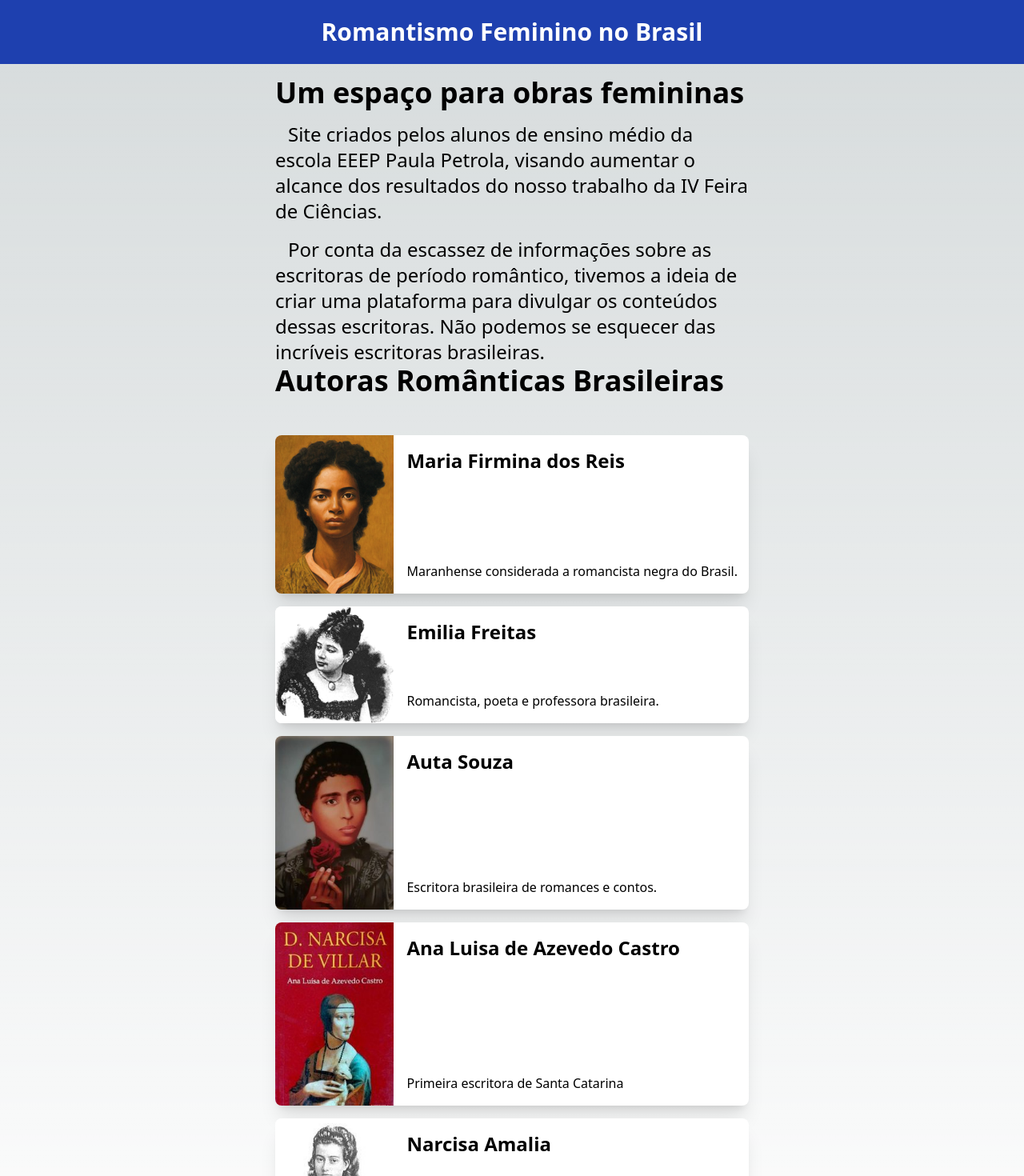
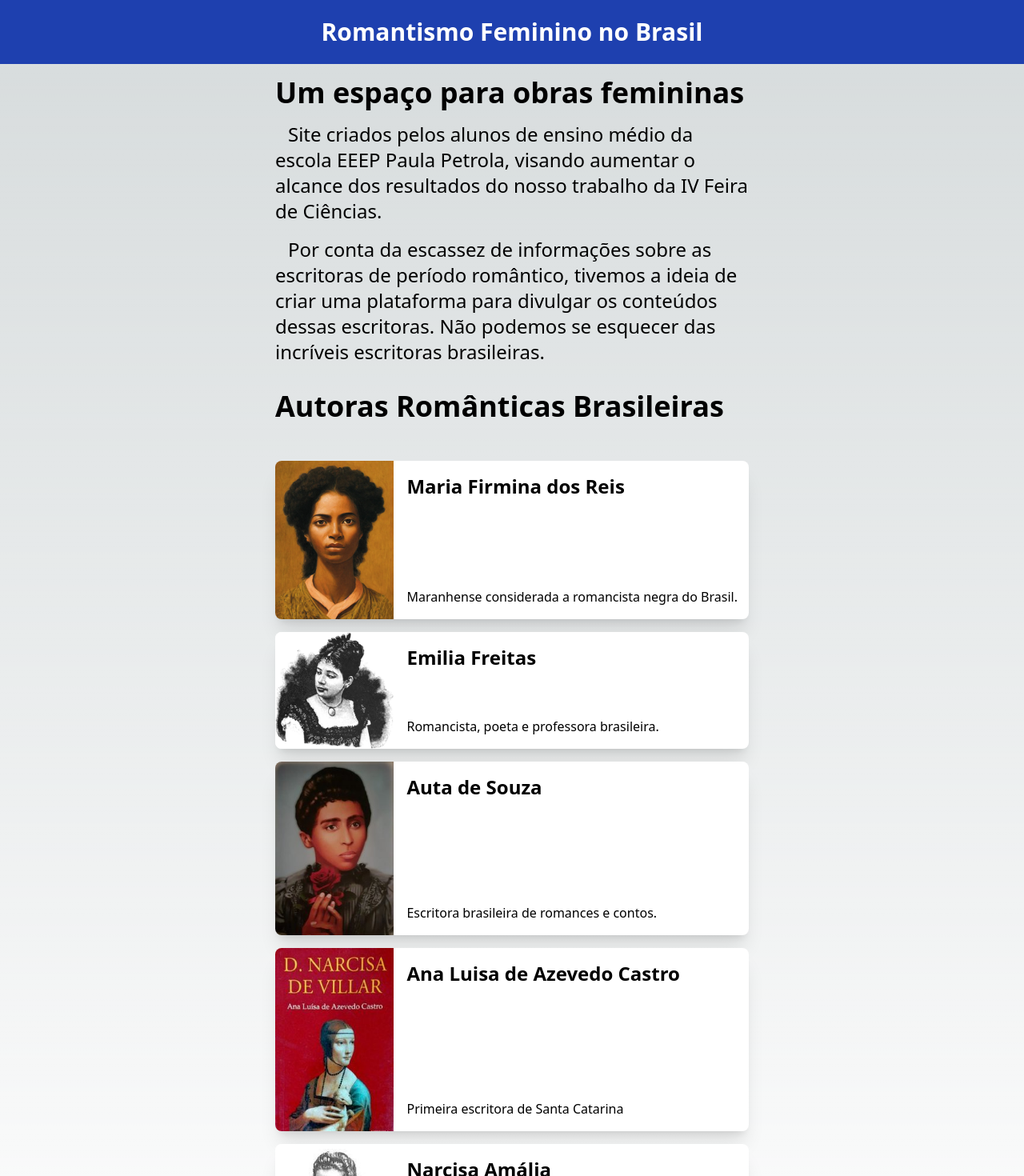
Before and after one commit to Matusal3m/autoras-romanticas, a Next.js app: page / in a window 1280 px wide. Shown: the top 1470 px of the page at 80% size. Built offline with nearby package versions, Linux system fonts and the light colour scheme.

Commit message:
:adhesive_bandage: AuthorCard and authors updated

```diff
--- a/authors.ts
+++ b/authors.ts
@@ -117,7 +117,7 @@ const emiliaFreitas: Author = {
 };
 
 const autaSouza: Author = {
-  name: "Auta Souza",
+  name: "Auta de Souza",
   imageUrl: "/auta-souza.jpeg",
   description:
     "Auta de Souza vive 25 anos, de 1876 a 1901 – nasce em Macaíba, Rio Grande do Norte, em 12 de setembro e morre em 7 de fevereiro. Poetisa de segunda geração romântica, é autora de Horto, de 1900, que a tornou a primeira poeta negra da literatura brasileira, ombreando em pioneirismo com a romancista maranhense Maria Firmina.",
@@ -279,7 +279,7 @@ const anaLuisa: Author = {
 };
 
 const narcisaAmalia: Author = {
-  name: "Narcisa Amalia",
+  name: "Narcisa Amália",
   imageUrl: "/narcisa-amalia.jpeg",
   description: `
   Narcisa Amália de Campos nasceu em 3 de abril de 1852 em São João da Barra, norte do
--- a/src/app/globals.css
+++ b/src/app/globals.css
@@ -25,7 +25,7 @@ body {
 }
 
 .text-quote {
-  @apply text-lg sm:text-xl md:text-2xl mt-6 flex flex-col gap-4 w-2/3 mx-auto italic;
+  @apply text-lg sm:text-xl md:text-2xl mt-6 flex flex-col gap-4 w-3/4 sm:w-2/3 mx-auto italic;
 }
 
 .author-name {
--- a/src/app/page.tsx
+++ b/src/app/page.tsx
@@ -22,7 +22,7 @@ export default function Home() {
           escritoras brasileiras.
         </p>
 
-        <h1 className="xl:text-4xl lg:text-3xl md:text-2xl text-xl font-bold mb-12">Autoras Românticas Brasileiras</h1>
+        <h1 className="xl:text-4xl lg:text-3xl md:text-2xl text-xl font-bold mb-12 mt-8">Autoras Românticas Brasileiras</h1>
         <div className="flex flex-col gap-4 mt-4">
           {authors.map((author) => (
             <AuthorCard
```
